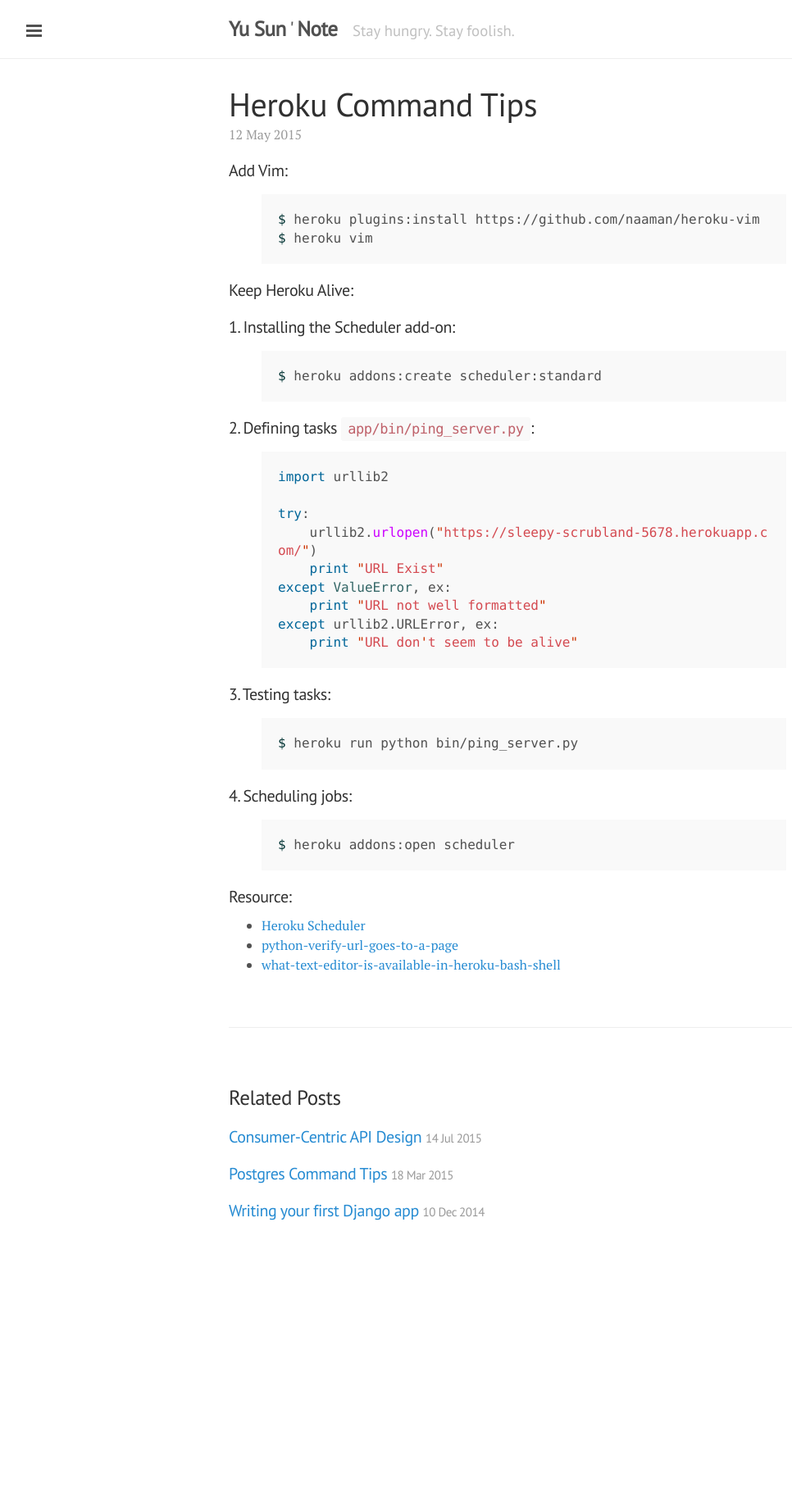
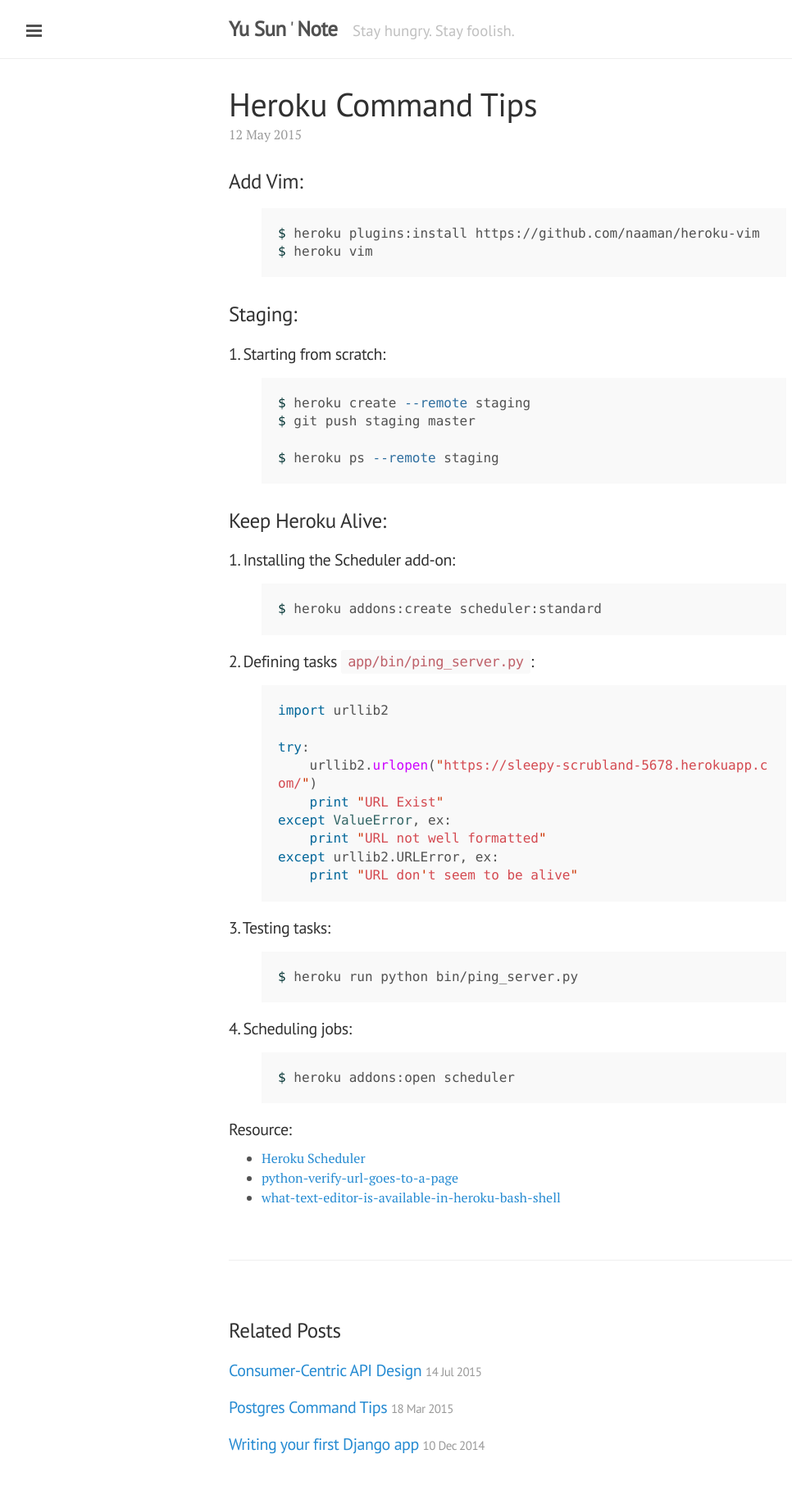
Before and after one commit to usunyu/usunyu.github.io, a Jekyll site: the page built from note/_posts/2015-05-12-heroku-tips.markdown, in a window 1280 px wide. Shown: the whole page at 82% size, without its empty margins (1-967 px from the left). Built offline with Jekyll 4.4.1, drawn with Linux system fonts in a browser that asks for light colours; Markdown is read by kramdown in place of the engine named in the settings; before the commit the page ends 1550 px from its top, so only the background shows below that.

Commit message:
[post][heroku] staging

```diff
--- a/note/_posts/2015-05-12-heroku-tips.markdown
+++ b/note/_posts/2015-05-12-heroku-tips.markdown
@@ -2,13 +2,22 @@
 layout: post
 title:  "Heroku Command Tips"
 ---
-#### Add Vim:
+### Add Vim:
 {% highlight bash %}
 $ heroku plugins:install https://github.com/naaman/heroku-vim
 $ heroku vim
 {% endhighlight %}
 
-#### Keep Heroku Alive:
+### Staging:
+##### 1. Starting from scratch:
+{% highlight bash %}
+$ heroku create --remote staging
+$ git push staging master
+
+$ heroku ps --remote staging
+{% endhighlight %}
+
+### Keep Heroku Alive:
 ##### 1. Installing the Scheduler add-on:
 {% highlight bash %}
 $ heroku addons:create scheduler:standard
```
